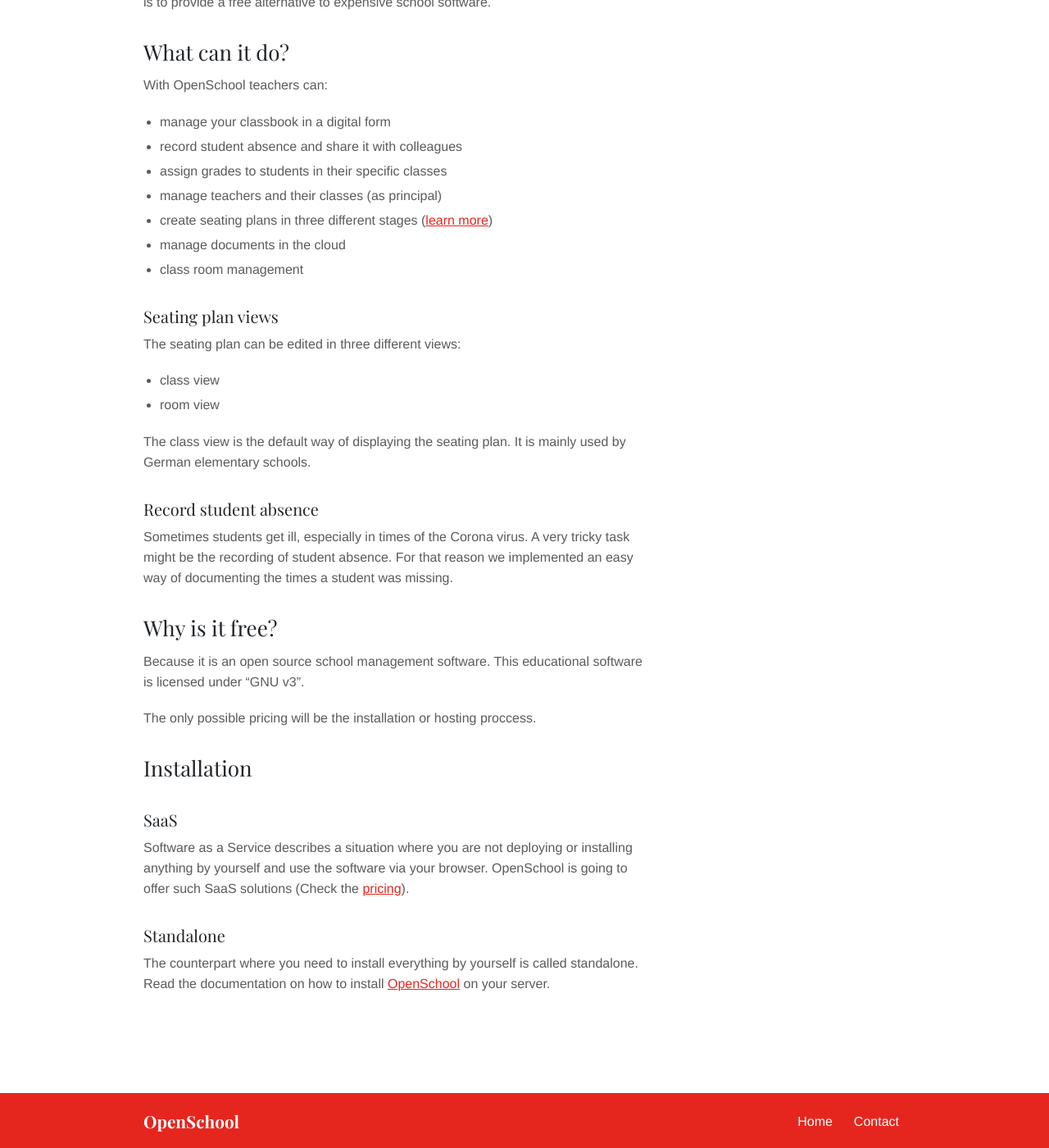
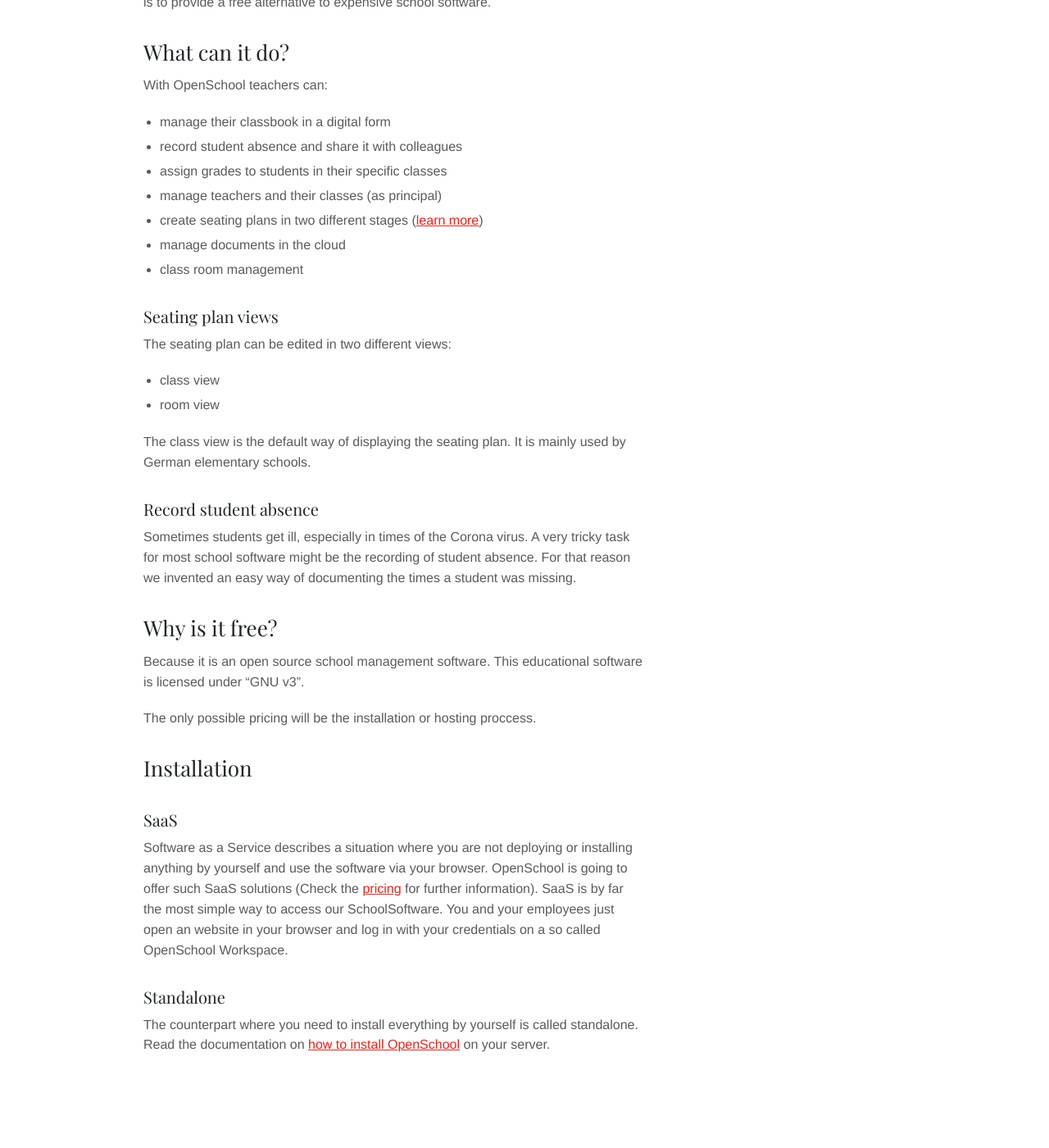
Before and after one commit to IJustDev/OpenSchool, a Jekyll site: the page built from website/_posts/2020-09-22-openschool-intro.md, in a window 1280 px wide and 1400 px high, scrolled down 396 px. Shown: the whole window at 82% size. Built offline with Jekyll 4.4.1, drawn with Linux system fonts in a browser that asks for light colours; some of the changed text lies outside the part shown.

Commit message:
Update openschool-introduction post

```diff
--- a/website/_posts/2020-09-22-openschool-intro.md
+++ b/website/_posts/2020-09-22-openschool-intro.md
@@ -1,6 +1,6 @@
 ---
 layout: post
-title: "What is OpenSchool"
+title: "What is OpenSchool?"
 author: IJustDev
 author_img: "images/team/ijustdev.png"
 ---
@@ -12,23 +12,23 @@ Since the development process started OpenSchool works together with teachers fr
 ## What can it do?
 
 With OpenSchool teachers can:
-- manage your classbook in a digital form
+- manage their classbook in a digital form
 - record student absence and share it with colleagues
 - assign grades to students in their specific classes
 - manage teachers and their classes (as principal)
-- create seating plans in three different stages ([learn more](#seating-plan-views))
+- create seating plans in two different stages ([learn more](#seating-plan-views))
 - manage documents in the cloud
 - class room management
 
 ### Seating plan views
-The seating plan can be edited in three different views:
+The seating plan can be edited in two different views:
 - class view
 - room view
 
 The class view is the default way of displaying the seating plan. It is mainly used by German elementary schools.
 
 ### Record student absence
-Sometimes students get ill, especially in times of the Corona virus. A very tricky task might be the recording of student absence. For that reason we implemented an easy way of documenting the times a student was missing.
+Sometimes students get ill, especially in times of the Corona virus. A very tricky task for most school software might be the recording of student absence. For that reason we invented an easy way of documenting the times a student was missing.
 
 ## Why is it free?
 Because it is an open source school management software. This educational software is licensed under "GNU v3".
@@ -38,10 +38,11 @@ The only possible pricing will be the installation or hosting proccess.
 ## Installation
 ### SaaS
 Software as a Service describes a situation where you are not deploying or installing anything by yourself and use the software via your browser.
-OpenSchool is going to offer such SaaS solutions (Check the [pricing][pricing]).
+OpenSchool is going to offer such SaaS solutions (Check the [pricing][pricing] for further information).
+SaaS is by far the most simple way to access our SchoolSoftware. You and your employees just open an website in your browser and log in with your credentials on a so called OpenSchool Workspace.
 
 ### Standalone
-The counterpart where you need to install everything by yourself is called standalone. Read the documentation on how to install [OpenSchool][openschool] on your server.
+The counterpart where you need to install everything by yourself is called standalone. Read the documentation on [how to install OpenSchool][installation-guide] on your server.
 
 [installation-guide]: https://github.com/IJustDev/OpenSchool/tree/master/docs
 [pricing]: {{site.baseurl}}/pricing
```
